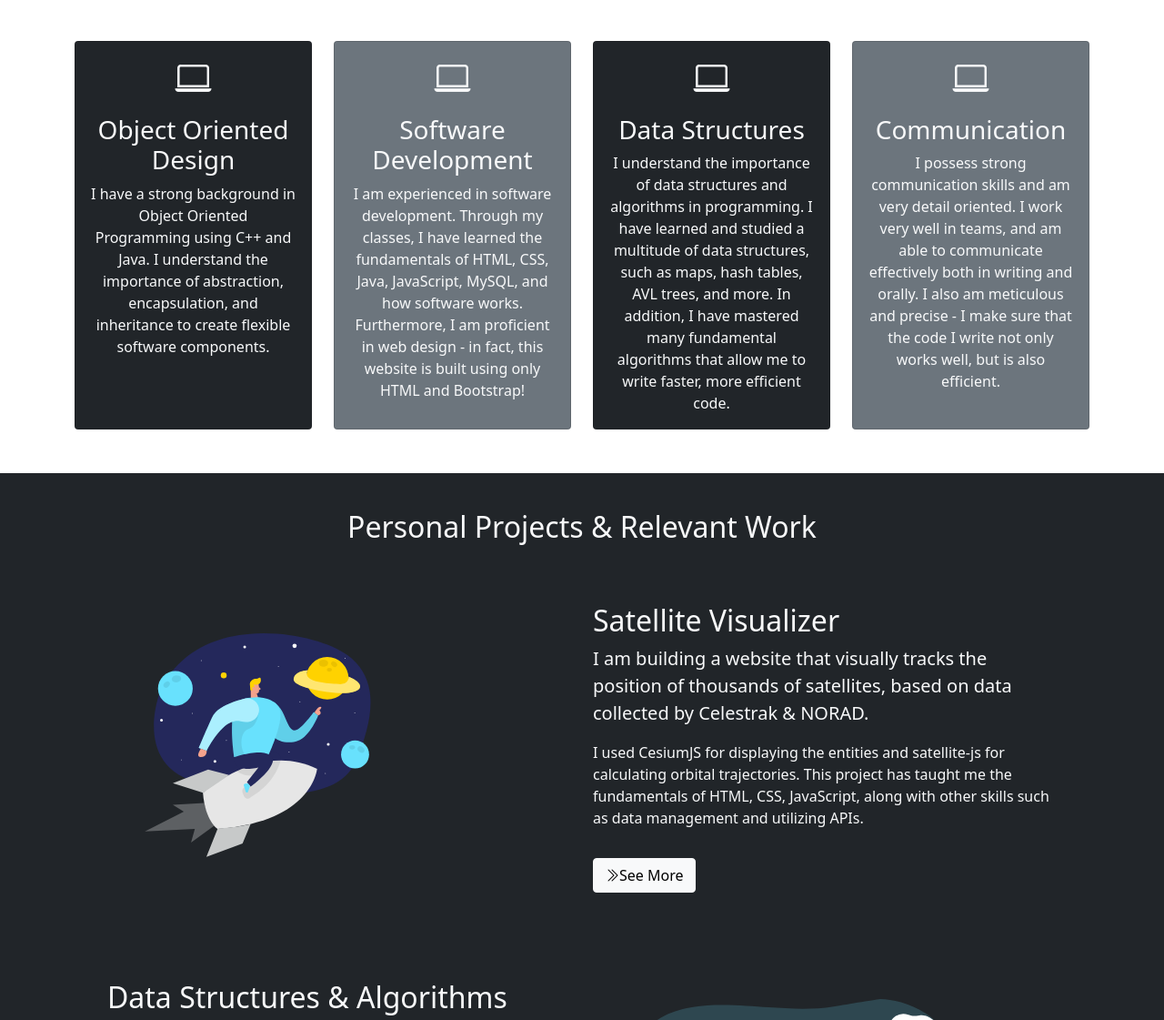
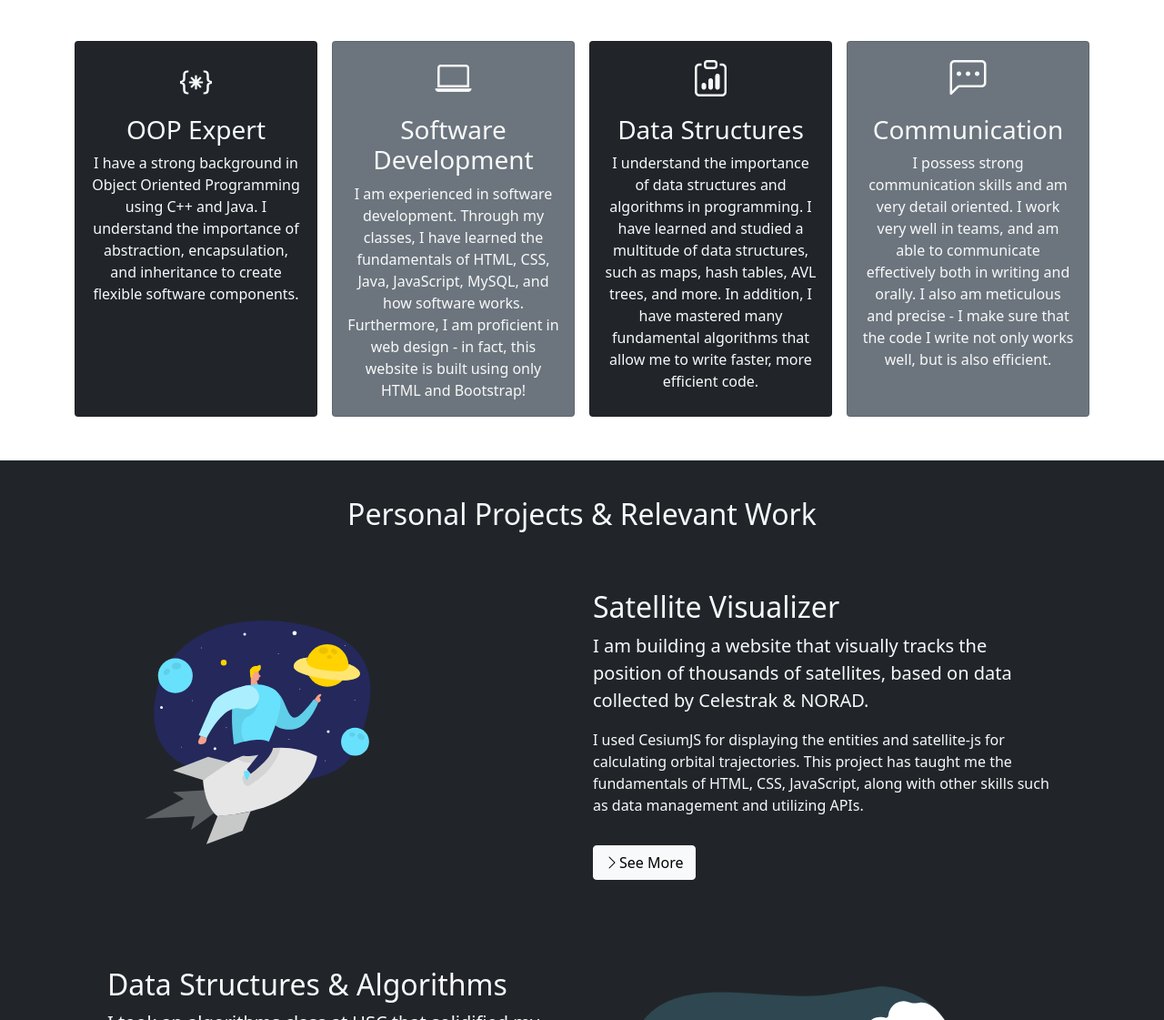
Before and after one commit to jsinwell/about-me, a plain HTML site: page index.html in a window 1280 px wide. Shown: the part 513-1634 px from the top of the page at 91% size. Drawn offline with nearby package versions, Linux system fonts and the light colour scheme.

Commit message:
Changed my skills icons, also see more button chevron

```diff
--- a/index.html
+++ b/index.html
@@ -6,6 +6,7 @@
     <meta name="viewport" content="width=device-width, initial-scale=1.0">
     <link href="https://cdn.jsdelivr.net/npm/bootstrap@5.1.3/dist/css/bootstrap.min.css" rel="stylesheet" integrity="sha384-1BmE4kWBq78iYhFldvKuhfTAU6auU8tT94WrHftjDbrCEXSU1oBoqyl2QvZ6jIW3" crossorigin="anonymous">
     <link rel="stylesheet" href="https://cdn.jsdelivr.net/npm/bootstrap-icons@1.3.0/font/bootstrap-icons.css">
+    <script src="https://kit.fontawesome.com/81f50cf91f.js" crossorigin="anonymous"></script>
     <script src="https://cdn.jsdelivr.net/npm/bootstrap@5.1.3/dist/js/bootstrap.bundle.min.js" integrity="sha384-ka7Sk0Gln4gmtz2MlQnikT1wXgYsOg+OMhuP+IlRH9sENBO0LRn5q+8nbTov4+1p" crossorigin="anonymous"></script>
 
     <link rel="stylesheet" href="style.css">
@@ -59,15 +60,17 @@
     <section id="skills" class="p-5">
         <div class="container">
             <h2 class="text-center mb-5">My Skills</h2>
-            <div class="row text-center g-4">
+            <div class="row text-center g-3">
                 <div class="col-md">
                     <div class="card bg-dark text-light h-100">
                         <div class="card-body text-center">
                             <div class="h1 mb-3">
-                                <i class="bi bi-laptop"></i>
+                                <svg xmlns="http://www.w3.org/2000/svg" width="35" height="35" fill="currentColor" class="bi bi-braces-asterisk" viewBox="0 0 16 16">
+                                    <path fill-rule="evenodd" d="M1.114 8.063V7.9c1.005-.102 1.497-.615 1.497-1.6V4.503c0-1.094.39-1.538 1.354-1.538h.273V2h-.376C2.25 2 1.49 2.759 1.49 4.352v1.524c0 1.094-.376 1.456-1.49 1.456v1.299c1.114 0 1.49.362 1.49 1.456v1.524c0 1.593.759 2.352 2.372 2.352h.376v-.964h-.273c-.964 0-1.354-.444-1.354-1.538V9.663c0-.984-.492-1.497-1.497-1.6ZM14.886 7.9v.164c-1.005.103-1.497.616-1.497 1.6v1.798c0 1.094-.39 1.538-1.354 1.538h-.273v.964h.376c1.613 0 2.372-.759 2.372-2.352v-1.524c0-1.094.376-1.456 1.49-1.456v-1.3c-1.114 0-1.49-.362-1.49-1.456V4.352C14.51 2.759 13.75 2 12.138 2h-.376v.964h.273c.964 0 1.354.444 1.354 1.538V6.3c0 .984.492 1.497 1.497 1.6ZM7.5 11.5V9.207l-1.621 1.621-.707-.707L6.792 8.5H4.5v-1h2.293L5.172 5.879l.707-.707L7.5 6.792V4.5h1v2.293l1.621-1.621.707.707L9.208 7.5H11.5v1H9.207l1.621 1.621-.707.707L8.5 9.208V11.5h-1Z"/>
+                                  </svg>
                             </div>
                             <h3 class="card-title">
-                                Object Oriented Design
+                                OOP Expert
                             </h3>
                             <p class="card-text">
                                 I have a strong background in Object Oriented Programming using C++ and Java. I understand the importance of abstraction, encapsulation, and inheritance to create flexible software components.
@@ -94,7 +97,7 @@
                     <div class="card bg-dark text-light h-100">
                         <div class="card-body text-center">
                             <div class="h1 mb-3">
-                                <i class="bi bi-laptop"></i>
+                                <i class="bi bi-clipboard-data"></i>
                             </div>
                             <h3 class="card-title">
                                 Data Structures
@@ -109,7 +112,7 @@
                     <div class="card bg-secondary text-light h-100">
                         <div class="card-body text-center">
                             <div class="h1 mb-3">
-                                <i class="bi bi-laptop"></i>
+                                <i class="bi bi-chat-left-dots"></i>
                             </div>
                             <h3 class="card-title">
                                 Communication
@@ -142,7 +145,7 @@
                     <p>
                         I used CesiumJS for displaying the entities and satellite-js for calculating orbital trajectories. This project has taught me the fundamentals of HTML, CSS, JavaScript, along with other skills such as data management and utilizing APIs.
                     </p>
-                    <a href="https://jsinwell-satellite-tracker.pages.dev/" target="_blank" rel="noopener noreferrer" class="btn btn-light mt-3"><i class="bi bi-chevron-double-right"></i>See More</a>
+                    <a href="https://jsinwell-satellite-tracker.pages.dev/" target="_blank" rel="noopener noreferrer" class="btn btn-light mt-3"><i class="bi bi-chevron-right"></i>See More</a>
                 </div>
 
                 <!-- CSCI104 Work -->
@@ -155,7 +158,7 @@
                         <p>
                             I learned many things in this course, including but not limited to, search algorithms, encryption/RSA, hash tables, binary search trees, and AVL trees. You can see more by clicking the button below!
                         </p>
-                        <a href="https://github.com/jsinwell/CS104-Work" target="_blank" rel="noopener noreferrer" class="btn btn-light mt-3"><i class="bi bi-chevron-double-right"></i>See More</a>
+                        <a href="https://github.com/jsinwell/CS104-Work" target="_blank" rel="noopener noreferrer" class="btn btn-light mt-3">See More<i class="bi bi-chevron-left"></i></a>
                     </div>
                     <div class="col-md">
                         <img src="image/School_Monochromatic.svg" class="img-fluid" alt="Rocket Boy">
```
